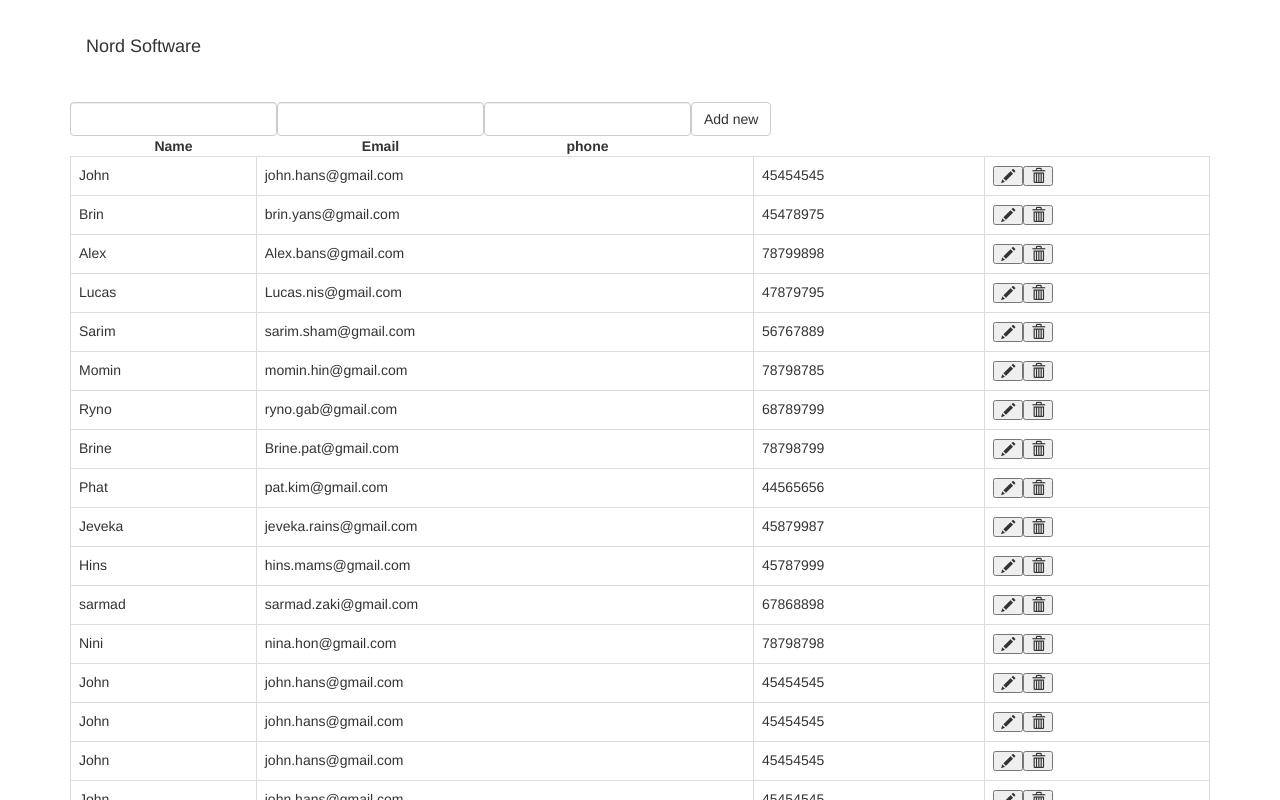
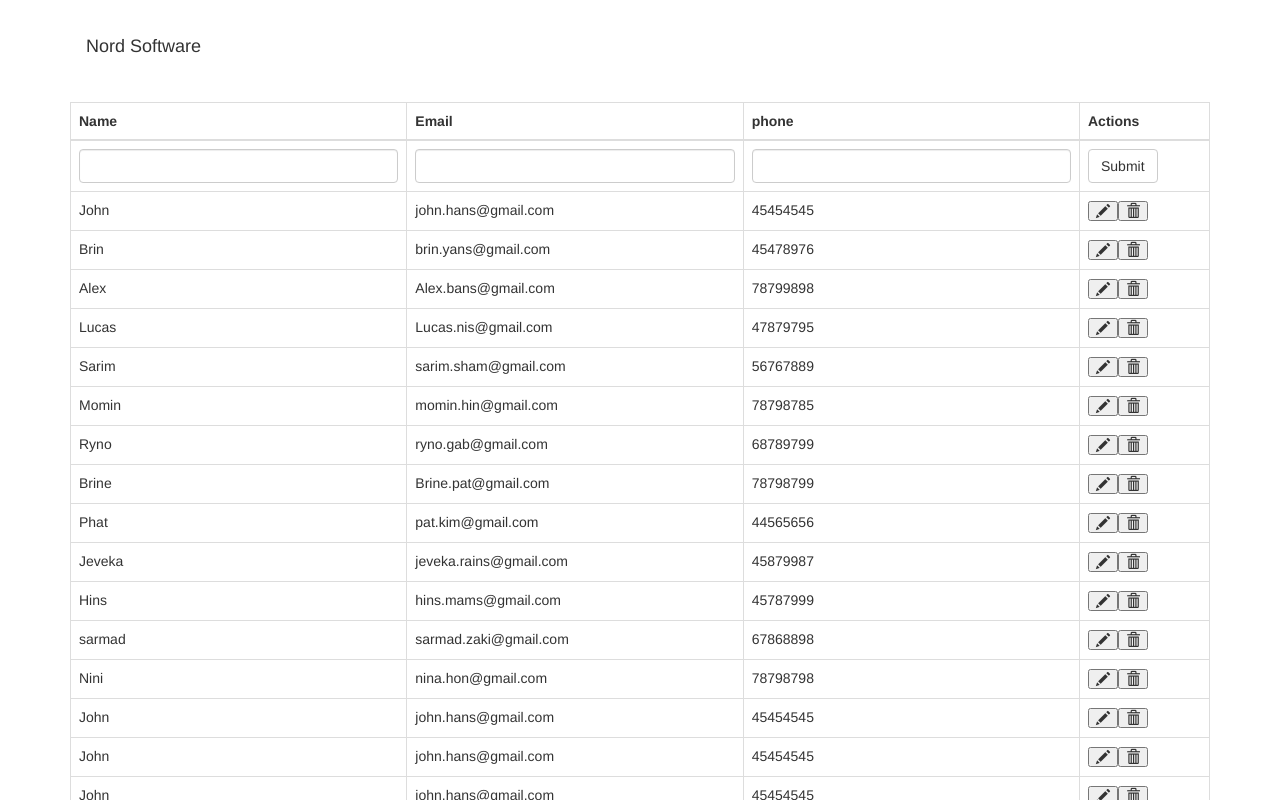
Before and after one commit to binakhalid/react-table, a React (Create React App) app: page / in a window 1280 px wide. Shown: the top 800 px of the page. Built offline with nearby package versions, Linux system fonts and the light colour scheme.

Commit message:
modified Edit button

```diff
--- a/src/components/table.js
+++ b/src/components/table.js
@@ -4,7 +4,7 @@ import Data from '../data';
 class Table extends Component {
 	constructor(props) {
 		super(props);
-		this.state = { data: Data }
+		this.state = { data: Data, button: false }
 
 	}
 
@@ -13,23 +13,38 @@ class Table extends Component {
 		const name = this.refs.name.value;
 		const email = this.refs.email.value;
 		const phone = this.refs.phone.value;
-		if (name, email, phone === "") {
+		if (name === "", email === "", phone === "") {
 			alert("Please add something..")
 		} else {
 			console.log("getData is running: ", name, email, phone);
 			let data = Data;
-			data.unshift({ name: name, email: email, phone });
+			data.unshift({ name: name, email: email, phone: phone });
 			this.setState({ data: data })
 			this.refs.name.value = "";
 			this.refs.email.value = "";
 			this.refs.phone.value = "";
+			this.refs.button.value = "Submit"
 		}
 	}
 	editItem(i) {
 		let data = this.state.data.map((res, i) => {
 			return res
 		})
-		console.log(data)
+		this.state.data.splice(i,1);
+		this.setState({
+			data:this.state.data,
+			button: true
+		})
+		// var array = [1,2,3,4,5];
+		// var indexNumber;
+		// indexNumber = array[0] // 1
+		let name = data[i].name;
+		let email = data[i].email;
+		let phone = data[i].phone;
+		this.refs.name.value = name;
+		this.refs.email.value = email;
+		this.refs.phone.value = phone;
+		this.refs.button.value = "SAVE"
 }
 	removeItem(i) {
 		console.log(i)
@@ -49,9 +64,6 @@ class Table extends Component {
 					<button className="glyphicon glyphicon-pencil " onClick={() => this.editItem(i)}></button>
 					<button className="glyphicon glyphicon-trash " onClick={() => this.removeItem(i)}></button>
 				</td>
-
-
-
 			</tr>)
 		})
 		return (
@@ -62,42 +74,36 @@ class Table extends Component {
 						<nav className="navbar navbar-light bg-faded ">
 							<h1 className="navbar-brand mb-0  ">Nord Software</h1>
 						</nav>
-<table>
-						<tbody className=" table-nonfluid">
-							<tr className="new table-nonfluid" id="new">
+						<table className="table table-bordered">
+							<thead>
+
+							<tr>
+									<th >Name</th>
+									<th >Email</th>
+									<th >phone</th>
+									<th>Actions</th>
+								</tr>
+							</thead>
+
+							<tbody>
+								<tr>
 									<td>
-									<input type="text" required ref="name" className="form-control" />
+										<input type="name"  ref="name"  className="form-control" data-align="center" required />
 							</td>
 									<td>
-									<input type="text" required ref="email" className="form-control" />
+										<input type="name"  ref="email" className="form-control" data-align="center" required />
 									</td>
 									<td>
-									<input type="text" required ref="phone" className="form-control" />
+										<input type="name"  ref="phone" className="form-control" data-align="center" required />
 									</td>
-
 									<td>
-									<button className="btn btn-default" onClick={(event) => { this.getData(event) }}>Add new</button>
+										<input className="btn btn-default" type="submit" onClick={(event) => { this.getData(event) }} ref="button" />
 									</td>
 								</tr>
-							<tr>
 
+								{myData}
+							</tbody>
 
-								<th className="text-center">Name</th>
-								<th className="text-center">Email</th>
-								<th className="text-center">phone</th>
-
-							</tr>
-
-						</tbody>
-						</table>
-
-
-						<table className="table table-bordered">
-
-							<tbody>
-								{myData}
-
-							</tbody>
 						</table>
 					</div>
 				</div>
--- a/src/data.js
+++ b/src/data.js
@@ -9,7 +9,7 @@ let Data  = [
 { id: 2,
  name: "Brin",
  email: "brin.yans@gmail.com",
- phone:45478975
+ phone:45478976
 },
 { id: 3,
  name: "Alex",
```
Lines whose indentation alone changed are shown as unchanged.
